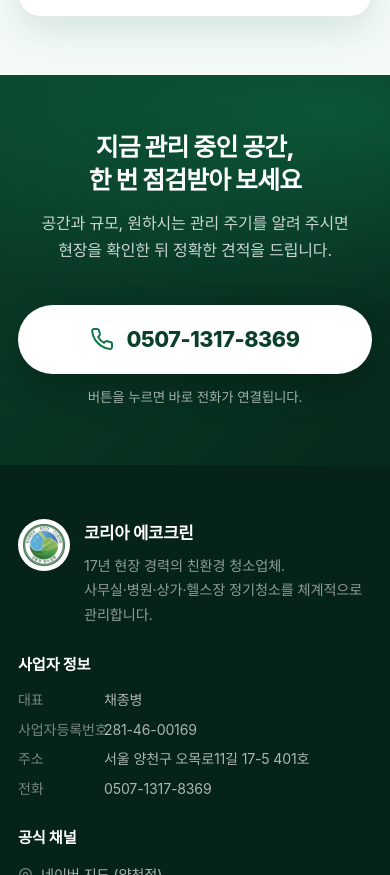
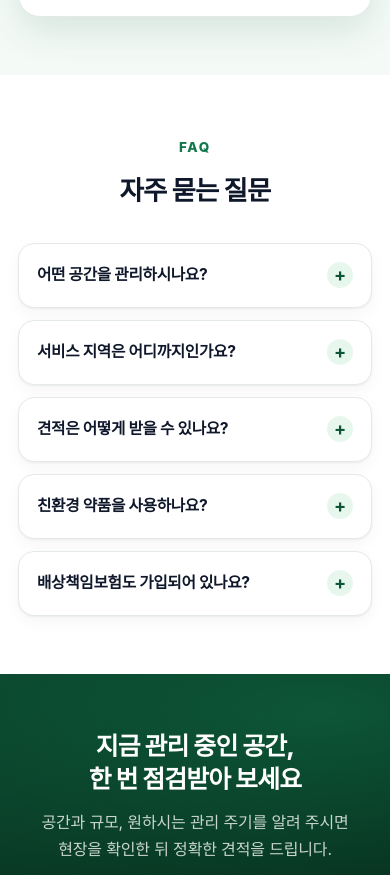
Before and after one commit to koreaecoclean/koreaecoclean.github.io, a plain HTML site: page index.html in a window 390 px wide. Shown: the part 8129-9004 px from the top of the page. Drawn offline with Linux system fonts and the light colour scheme; a web font is replaced by a local one.

Commit message:
자주 묻는 질문 섹션 및 FAQ 구조화 데이터 추가

```diff
--- a/index.html
+++ b/index.html
@@ -92,6 +92,39 @@
 <script type="application/ld+json">
 {
   "@context": "https://schema.org",
+  "@type": "FAQPage",
+  "mainEntity": [
+    {
+      "@type": "Question",
+      "name": "어떤 공간을 관리하시나요?",
+      "acceptedAnswer": { "@type": "Answer", "text": "사무실, 병원·클리닉, 상가·매장·식당, 헬스장·사우나와 건물 공용부를 정기적으로 관리합니다. 책상·회의실·탕비실·화장실부터 진료실, 주방 트렌치, 운동기구 존과 샤워실 배수구까지 공간에 맞춰 범위를 정합니다." }
+    },
+    {
+      "@type": "Question",
+      "name": "서비스 지역은 어디까지인가요?",
+      "acceptedAnswer": { "@type": "Answer", "text": "서울 양천구를 중심으로 강서구·구로구·마포구·금천구(가산·독산)·영등포구와 경기 광명(철산) 등 수도권을 관리합니다." }
+    },
+    {
+      "@type": "Question",
+      "name": "견적은 어떻게 받을 수 있나요?",
+      "acceptedAnswer": { "@type": "Answer", "text": "전화 0507-1317-8369로 공간의 종류와 규모, 원하시는 관리 주기를 알려 주시면 현장을 확인한 뒤 필요한 범위로 견적을 드립니다." }
+    },
+    {
+      "@type": "Question",
+      "name": "친환경 약품을 사용하나요?",
+      "acceptedAnswer": { "@type": "Answer", "text": "네. 사람이 오래 머무는 공간인 만큼 친환경 약품을 사용하며 잔여물과 냄새까지 신경 써서 마무리합니다." }
+    },
+    {
+      "@type": "Question",
+      "name": "배상책임보험도 가입되어 있나요?",
+      "acceptedAnswer": { "@type": "Answer", "text": "배상책임보험은 상담 후 가입 가능합니다. 필요하신 경우 상담 시 말씀해 주시면 안내해 드립니다." }
+    }
+  ]
+}
+</script>
+<script type="application/ld+json">
+{
+  "@context": "https://schema.org",
   "@type": "WebSite",
   "name": "코리아 에코크린",
   "url": "https://koreaecoclean.github.io/"
@@ -115,6 +148,7 @@
       <a href="#why">왜 코리아 에코크린</a>
       <a href="#gallery">작업 현장</a>
       <a href="#area">서비스 지역</a>
+      <a href="#faq">자주 묻는 질문</a>
       <a href="#contact">상담 안내</a>
     </nav>
     <a class="header-cta" href="tel:0507-1317-8369">
@@ -374,6 +408,38 @@
     </div>
   </section>
 
+  <!-- ===== FAQ ===== -->
+  <section class="section" id="faq">
+    <div class="container">
+      <div class="section-head center">
+        <span class="eyebrow">FAQ</span>
+        <h2 class="section-title">자주 묻는 질문</h2>
+      </div>
+      <div class="faq">
+        <details>
+          <summary>어떤 공간을 관리하시나요?</summary>
+          <p>사무실, 병원·클리닉, 상가·매장·식당, 헬스장·사우나와 건물 공용부를 정기적으로 관리합니다. 책상·회의실·탕비실·화장실부터 진료실, 주방 트렌치, 운동기구 존과 샤워실 배수구까지 공간에 맞춰 범위를 정합니다.</p>
+        </details>
+        <details>
+          <summary>서비스 지역은 어디까지인가요?</summary>
+          <p>서울 양천구를 중심으로 강서구·구로구·마포구·금천구(가산·독산)·영등포구와 경기 광명(철산) 등 수도권을 관리합니다. 목록에 없는 지역도 상담 시 확인해 드립니다.</p>
+        </details>
+        <details>
+          <summary>견적은 어떻게 받을 수 있나요?</summary>
+          <p>전화(0507-1317-8369)로 공간의 종류와 규모, 원하시는 관리 주기를 알려 주시면, 현장을 확인한 뒤 필요한 범위로 견적을 드립니다.</p>
+        </details>
+        <details>
+          <summary>친환경 약품을 사용하나요?</summary>
+          <p>네. 사람이 오래 머무는 공간인 만큼 친환경 약품을 사용하며, 잔여물과 냄새까지 신경 써서 마무리합니다.</p>
+        </details>
+        <details>
+          <summary>배상책임보험도 가입되어 있나요?</summary>
+          <p>배상책임보험은 상담 후 가입 가능합니다. 필요하신 경우 상담 시 말씀해 주시면 안내해 드립니다.</p>
+        </details>
+      </div>
+    </div>
+  </section>
+
   <!-- ===== CONTACT ===== -->
   <section class="cta-section" id="contact">
     <div class="container cta-inner">
--- a/styles.css
+++ b/styles.css
@@ -627,6 +627,80 @@ ul { margin: 0; padding: 0; list-style: none; }
 .area-card .map-link:hover { color: var(--green-700); border-bottom-color: var(--green-700); }
 .area-card .map-link svg { width: 16px; height: 16px; }
 
+/* ---------------- FAQ ---------------- */
+
+.faq {
+  max-width: 820px;
+  margin: 0 auto;
+  display: grid;
+  gap: 12px;
+}
+
+.faq details {
+  background: var(--white);
+  border: 1px solid var(--line);
+  border-radius: var(--radius);
+  padding: 4px 24px;
+  box-shadow: var(--shadow-sm);
+  transition: border-color .2s ease, box-shadow .2s ease;
+}
+
+.faq details[open] {
+  border-color: #cfe6da;
+  box-shadow: 0 10px 26px rgba(10, 63, 41, .08);
+}
+
+.faq summary {
+  list-style: none;
+  cursor: pointer;
+  padding: 18px 34px 18px 0;
+  font-size: 1.02rem;
+  font-weight: 700;
+  color: var(--slate-900);
+  position: relative;
+  letter-spacing: -.02em;
+}
+
+.faq summary::-webkit-details-marker { display: none; }
+
+.faq summary::after {
+  content: "+";
+  position: absolute;
+  right: 0;
+  top: 50%;
+  transform: translateY(-50%);
+  width: 26px;
+  height: 26px;
+  display: grid;
+  place-items: center;
+  border-radius: 50%;
+  background: var(--mint-100);
+  color: var(--green-700);
+  font-size: 18px;
+  font-weight: 700;
+  line-height: 1;
+  transition: transform .2s ease, background .2s ease;
+}
+
+.faq details[open] summary::after {
+  content: "−";
+  background: var(--green-600);
+  color: #fff;
+}
+
+.faq summary:focus-visible {
+  outline: 3px solid rgba(23, 160, 102, .35);
+  outline-offset: 4px;
+  border-radius: 6px;
+}
+
+.faq p {
+  padding: 0 0 20px;
+  color: var(--slate-700);
+  font-size: .96rem;
+  line-height: 1.8;
+}
+
 /* ---------------- Contact / CTA ---------------- */
 
 .cta-section {
@@ -791,6 +865,8 @@ ul { margin: 0; padding: 0; list-style: none; }
 
 @media (max-width: 768px) {
   body { font-size: 16px; line-height: 1.72; }
+  .faq details { padding: 2px 18px; }
+  .faq summary { font-size: .98rem; padding: 16px 30px 16px 0; }
   .header-inner { height: 64px; gap: 10px; }
   .brand img { width: 36px; height: 36px; }
   .brand-name { font-size: 16.5px; }
```
